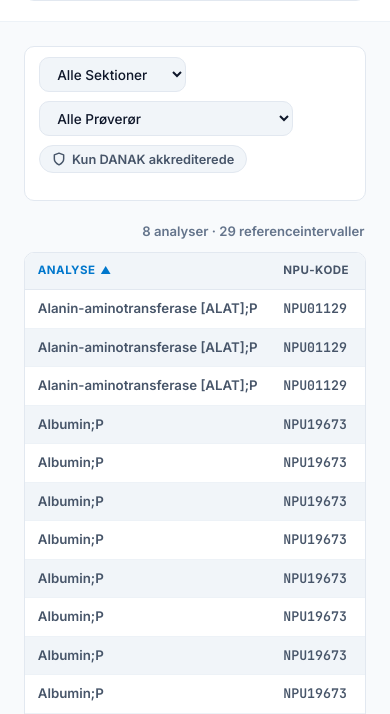
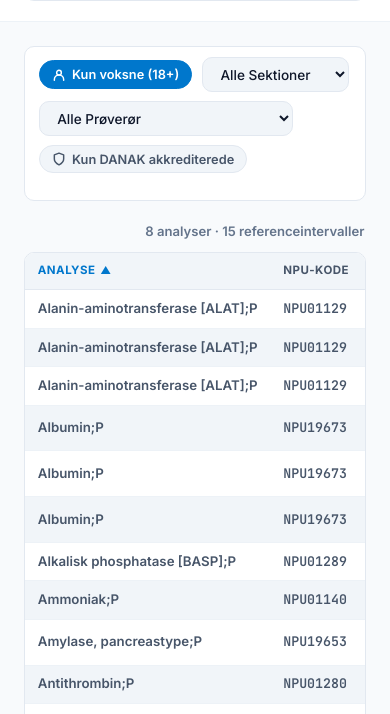
Before and after one commit to CPSO/metod-catalog, a website built with Vite: page index.html in a window 390 px wide. Shown: the part 130-844 px from the top of the page. Built offline with nearby package versions, Linux system fonts and the light colour scheme.

Commit message:
Add PDF links and 'adult-only' filter
Add PDF method-sheet links and an "Kun voksne (18+)" filter across the app. Changes: add pdfUrl entries in database.json (Albumin, Amylase); introduce adultOnly state in app.js (default true, adjusted reset behavior) and propagate it to components; filterBar adds a toggle button to switch adult-only; referenceTable: reorder/add columns (group, age, inUseDate, pdfUrl), add isAdultInterval filtering when adultOnly is enabled, handle empty-state with a "Vis alle analyser" reset button, enable sorting for inUseDate, and prevent PDF-link row activation. styles: increase table min-width and add PDF/link and non-sortable header styles.

```diff
--- a/src/data/database.json
+++ b/src/data/database.json
@@ -10,6 +10,7 @@
     "labkaFullName": "P-Albumin ALB",
     "spCode": "Albumin;P NPU19673",
     "webreqCode": "Albumin;P NPU19673",
+    "pdfUrl": "https://www.gentoftehospital.dk/afdelinger-og-klinikker/klinisk-biokemisk-afdeling/metodeblade/A/Albumin%20(Plasma).pdf",
     "unit": "g/L",
     "section": "KEMI",
     "hospital": "Herlev og Gentofte Hospital",
@@ -131,6 +132,7 @@
     "labkaFullName": "P-Amylase pancreastype",
     "spCode": "NPU19653 Amylase, pancreastype;P",
     "webreqCode": "Amylase, pancreastype;P NPU19653",
+    "pdfUrl": "https://www.gentoftehospital.dk/afdelinger-og-klinikker/klinisk-biokemisk-afdeling/metodeblade/A/Amylase,%20pancreastype%20(Plasma).pdf",
     "unit": "U/L",
     "section": "KEMI",
     "hospital": "Herlev og Gentofte Hospital",
--- a/src/js/app.js
+++ b/src/js/app.js
@@ -27,6 +27,7 @@ class App {
       section: 'ALL',
       tubeColor: 'ALL',
       accreditedOnly: false,
+      adultOnly: true,
       sortKey: 'name',
       sortDir: 'asc',
       selectedItem: null,
@@ -195,6 +196,7 @@ class App {
       activeSection: this.state.section,
       activeTubeColor: this.state.tubeColor,
       accreditedOnly: this.state.accreditedOnly,
+      adultOnly: this.state.adultOnly,
       onFilterChange: (filters) => {
         Object.assign(this.state, filters);
         this.renderMainContent();
@@ -203,6 +205,7 @@ class App {
         this.state.section = 'ALL';
         this.state.tubeColor = 'ALL';
         this.state.accreditedOnly = false;
+        this.state.adultOnly = true;
         this.renderMainContent();
       }
     });
@@ -210,6 +213,7 @@ class App {
     renderReferenceTable(this.tableContainer, results, {
       sortKey: this.state.sortKey,
       sortDir: this.state.sortDir,
+      adultOnly: this.state.adultOnly,
       onSort: (key) => {
         if (this.state.sortKey === key) {
           this.state.sortDir = this.state.sortDir === 'asc' ? 'desc' : 'asc';
@@ -221,10 +225,12 @@ class App {
       },
       onSelectItem: (item) => this.openDetailModal(item),
       onResetSearch: () => {
+        // "Vis alle analyser" clears every filter (including adult-only) to recover from an empty result set
         this.state.query = '';
         this.state.section = 'ALL';
         this.state.tubeColor = 'ALL';
         this.state.accreditedOnly = false;
+        this.state.adultOnly = false;
         if (this.searchInput) this.searchInput.value = '';
         this.toggleClearButton();
         this.renderMainContent();
--- a/src/js/components/filterBar.js
+++ b/src/js/components/filterBar.js
@@ -1,11 +1,20 @@
 // Faceted Filter Bar Component
 
-export function renderFilterBar(container, { sections, activeSection, activeTubeColor, accreditedOnly, onFilterChange, onResetFilters }) {
-  const hasActiveFilters = activeSection !== 'ALL' || activeTubeColor !== 'ALL' || accreditedOnly;
+export function renderFilterBar(container, { sections, activeSection, activeTubeColor, accreditedOnly, adultOnly, onFilterChange, onResetFilters }) {
+  const hasActiveFilters = activeSection !== 'ALL' || activeTubeColor !== 'ALL' || accreditedOnly || !adultOnly;
 
   container.innerHTML = `
     <div class="filter-bar">
       <div class="filter-group-left">
+        <!-- Kun voksne (18+) Toggle -->
+        <button id="adult-toggle" class="filter-pill ${adultOnly ? 'active' : ''}" title="Skjul referenceintervaller for børn (alder under 18 år)">
+          <svg width="14" height="14" viewBox="0 0 24 24" fill="none" stroke="currentColor" stroke-width="2.5" stroke-linecap="round" stroke-linejoin="round">
+            <circle cx="12" cy="8" r="4"/>
+            <path d="M4 21v-1a8 8 0 0 1 16 0v1"/>
+          </svg>
+          <span>Kun voksne (18+)</span>
+        </button>
+
         <!-- Analysesektion -->
         <select id="section-filter" class="filter-select" aria-label="Filtrer efter sektion">
           <option value="ALL" ${activeSection === 'ALL' ? 'selected' : ''}>Alle Sektioner</option>
@@ -57,5 +66,9 @@ export function renderFilterBar(container, { sections, activeSection, activeTube
     onFilterChange({ accreditedOnly: !accreditedOnly });
   });
 
+  document.getElementById('adult-toggle')?.addEventListener('click', () => {
+    onFilterChange({ adultOnly: !adultOnly });
+  });
+
   document.getElementById('reset-filters-btn')?.addEventListener('click', onResetFilters);
 }
--- a/src/js/components/referenceTable.js
+++ b/src/js/components/referenceTable.js
@@ -2,14 +2,24 @@
 const COLUMNS = [
   { key: 'name', label: 'Analyse' },
   { key: 'npu', label: 'NPU-kode' },
-  { key: 'labkaFullName', label: 'Labka navn' },
+  { key: 'group', label: 'Køn' },
+  { key: 'age', label: 'Alder' },
   { key: 'range', label: 'Referenceinterval' },
   { key: 'unit', label: 'Enhed' },
+  { key: 'inUseDate', label: 'Taget i brug dato' },
   { key: 'revisionDate', label: 'Næste revision' },
   { key: 'laboratory', label: 'Udførende laboratorium' },
-  { key: 'age', label: 'Alder' },
-  { key: 'group', label: 'Køn' }
+  { key: 'pdfUrl', label: 'Metodeblad PDF', sortable: false }
 ];
+
+// Rows where the youngest age boundary implied by this interval is below 18.
+// Intervals that don't specify a numeric age (e.g. "Alle aldre") are treated as adult-inclusive.
+function isAdultInterval(ageText) {
+  if (!ageText) return true;
+  const firstNumber = ageText.match(/\d+/);
+  if (!firstNumber) return true;
+  return Number(firstNumber[0]) >= 18;
+}
 
 function parseDanishDate(str) {
   if (!str) return 0;
@@ -27,13 +37,14 @@ function buildRows(items) {
         item,
         name: item.name,
         npu: item.npu,
-        labkaFullName: item.labkaFullName || item.labka,
         range: interval.range,
         unit: interval.unit || item.unit,
+        inUseDate: item.inUseDate || '-',
         revisionDate: item.revisionDate || '-',
         laboratory: item.logistics?.laboratory || '-',
         age: interval.age || '-',
-        group: interval.group || '-'
+        group: interval.group || '-',
+        pdfUrl: item.pdfUrl || ''
       });
     });
   });
@@ -43,8 +54,8 @@ function buildRows(items) {
 function sortRows(rows, key, dir) {
   const factor = dir === 'desc' ? -1 : 1;
   const sorted = [...rows].sort((a, b) => {
-    if (key === 'revisionDate') {
-      return (parseDanishDate(a.revisionDate) - parseDanishDate(b.revisionDate)) * factor;
+    if (key === 'revisionDate' || key === 'inUseDate') {
+      return (parseDanishDate(a[key]) - parseDanishDate(b[key])) * factor;
     }
     const av = String(a[key] ?? '').toLowerCase();
     const bv = String(b[key] ?? '').toLowerCase();
@@ -53,7 +64,7 @@ function sortRows(rows, key, dir) {
   return sorted;
 }
 
-export function renderReferenceTable(container, items, { sortKey, sortDir, onSort, onSelectItem, onResetSearch }) {
+export function renderReferenceTable(container, items, { sortKey, sortDir, onSort, onSelectItem, onResetSearch, adultOnly = false }) {
   if (!items || items.length === 0) {
     container.innerHTML = `
       <div class="empty-state">
@@ -79,25 +90,58 @@ export function renderReferenceTable(container, items, { sortKey, sortDir, onSor
     return;
   }
 
-  const rows = sortRows(buildRows(items), sortKey, sortDir);
+  let rows = buildRows(items);
+  if (adultOnly) {
+    rows = rows.filter(row => isAdultInterval(row.age));
+  }
+  rows = sortRows(rows, sortKey, sortDir);
+
+  if (rows.length === 0) {
+    container.innerHTML = `
+      <div class="empty-state">
+        <div class="empty-state-icon">
+          <svg width="48" height="48" viewBox="0 0 24 24" fill="none" stroke="currentColor" stroke-width="1.5" stroke-linecap="round" stroke-linejoin="round">
+            <circle cx="11" cy="11" r="8"/>
+            <line x1="21" y1="21" x2="16.65" y2="16.65"/>
+            <line x1="8" y1="11" x2="14" y2="11"/>
+          </svg>
+        </div>
+        <h3>Ingen referenceintervaller fundet</h3>
+        <p>Ingen intervaller matcher dine filtre (fx er "Kun voksne" muligvis for restriktivt).</p>
+        <button id="empty-reset-btn" class="btn btn-primary">
+          <svg width="16" height="16" viewBox="0 0 24 24" fill="none" stroke="currentColor" stroke-width="2" stroke-linecap="round" stroke-linejoin="round">
+            <path d="M3 12a9 9 0 1 0 9-9 9.75 9.75 0 0 0-6.74 2.74L3 8"/>
+            <path d="M3 3v5h5"/>
+          </svg>
+          <span>Vis alle analyser</span>
+        </button>
+      </div>
+    `;
+    document.getElementById('empty-reset-btn')?.addEventListener('click', onResetSearch);
+    return;
+  }
 
   const headHtml = COLUMNS.map(col => {
     const isActive = col.key === sortKey;
     const arrow = isActive ? (sortDir === 'asc' ? '▲' : '▼') : '';
-    return `<th data-sort-key="${col.key}" class="${isActive ? 'sorted' : ''}"><span>${col.label}</span><span class="sort-arrow">${arrow}</span></th>`;
+    const sortable = col.sortable !== false;
+    return `<th ${sortable ? `data-sort-key="${col.key}"` : 'class="not-sortable"'} class="${isActive ? 'sorted' : ''}"><span>${col.label}</span>${sortable ? `<span class="sort-arrow">${arrow}</span>` : ''}</th>`;
   }).join('');
 
   const bodyHtml = rows.map((row, i) => `
     <tr data-row-index="${i}" tabindex="0" role="button" aria-label="Se metodeblad for ${row.name}">
       <td class="cell-name">${row.name}</td>
       <td class="mono cell-npu">${row.npu}</td>
-      <td class="mono">${row.labkaFullName}</td>
+      <td>${row.group}</td>
+      <td>${row.age}</td>
       <td class="mono cell-range">${row.range}</td>
       <td>${row.unit}</td>
+      <td class="mono">${row.inUseDate}</td>
       <td class="mono">${row.revisionDate}</td>
       <td>${row.laboratory}</td>
-      <td>${row.age}</td>
-      <td>${row.group}</td>
+      <td>${row.pdfUrl
+        ? `<a href="${row.pdfUrl}" class="pdf-link" target="_blank" rel="noopener" data-pdf-link title="Åbn metodeblad PDF">PDF <svg width="12" height="12" viewBox="0 0 24 24" fill="none" stroke="currentColor" stroke-width="2.5" stroke-linecap="round" stroke-linejoin="round"><path d="M18 13v6a2 2 0 0 1-2 2H5a2 2 0 0 1-2-2V8a2 2 0 0 1 2-2h6"/><polyline points="15 3 21 3 21 9"/><line x1="10" y1="14" x2="21" y2="3"/></svg></a>`
+        : '<span class="pdf-link-empty">—</span>'}</td>
     </tr>
   `).join('');
 
@@ -132,4 +176,8 @@ export function renderReferenceTable(container, items, { sortKey, sortDir, onSor
       }
     });
   });
+
+  container.querySelectorAll('[data-pdf-link]').forEach(link => {
+    link.addEventListener('click', (e) => e.stopPropagation());
+  });
 }
--- a/src/styles/components.css
+++ b/src/styles/components.css
@@ -305,7 +305,7 @@
 
 .ref-table {
   width: 100%;
-  min-width: 1080px;
+  min-width: 1180px;
   border-collapse: collapse;
   font-size: 0.83rem;
 }
@@ -334,6 +334,14 @@
 
 .ref-table thead th.sorted {
   color: var(--color-accent);
+}
+
+.ref-table thead th.not-sortable {
+  cursor: default;
+}
+
+.ref-table thead th.not-sortable:hover {
+  color: var(--text-secondary);
 }
 
 .sort-arrow {
@@ -375,6 +383,29 @@
   color: var(--text-primary);
   white-space: normal;
   min-width: 220px;
+}
+
+.pdf-link {
+  display: inline-flex;
+  align-items: center;
+  gap: 0.3rem;
+  color: var(--color-accent);
+  font-weight: 700;
+  font-size: 0.78rem;
+  padding: 0.2rem 0.5rem;
+  border: 1px solid var(--border-color);
+  border-radius: var(--radius-sm);
+  background: var(--bg-surface);
+}
+
+.pdf-link:hover {
+  border-color: var(--color-accent);
+  background: var(--color-accent-glow);
+  text-decoration: none;
+}
+
+.pdf-link-empty {
+  color: var(--text-muted);
 }
 
 .cell-npu {
```
